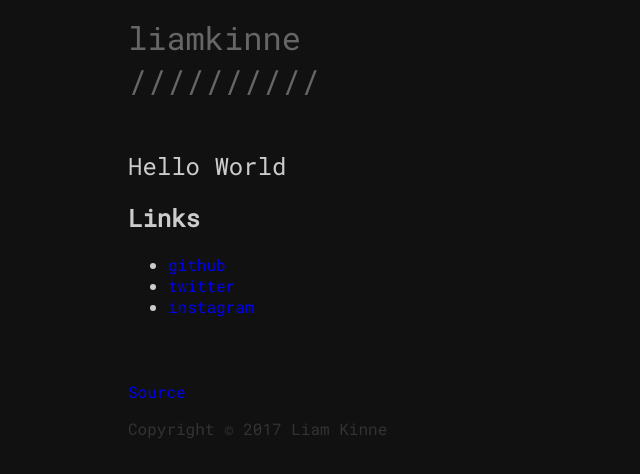
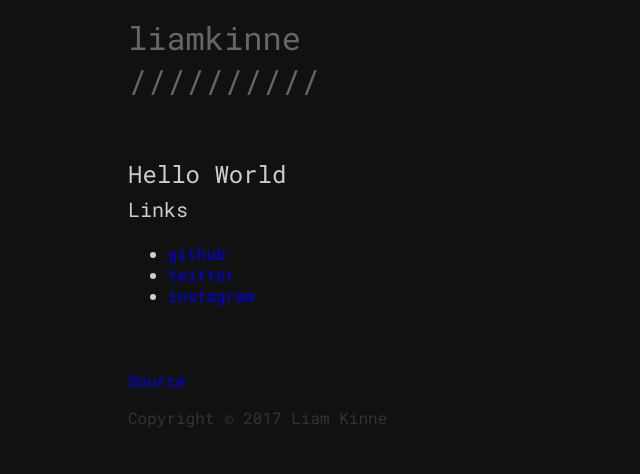
Before and after one commit to liamkinne/website, a PHP site: page / in a window 1280 px wide. Shown: the top 474 px of the page, without its empty margins (0-640 px from the left). Run offline with PHP 8.4, Linux system fonts and the light colour scheme.

Commit message:
made pretty

```diff
--- a/html/style.css
+++ b/html/style.css
@@ -13,13 +13,15 @@ body
 	width: 80%;
 }
 
-h1
+h1,
+h2,
+h3,
+h4
 {
 	font-weight: normal;
-	font-size: 2em;
 
 	margin: 0;
-	padding: 0;
+	padding: 0 0 0.25em;
 }
 
 p
@@ -60,6 +62,16 @@ content h1
 	font-size: 1.5em;
 }
 
+content h2
+{
+	font-size: 1.25em;
+}
+
+content h3
+{
+	font-size: 1.1em;
+}
+
 content .file-time
 {
 	color: #333;
```
